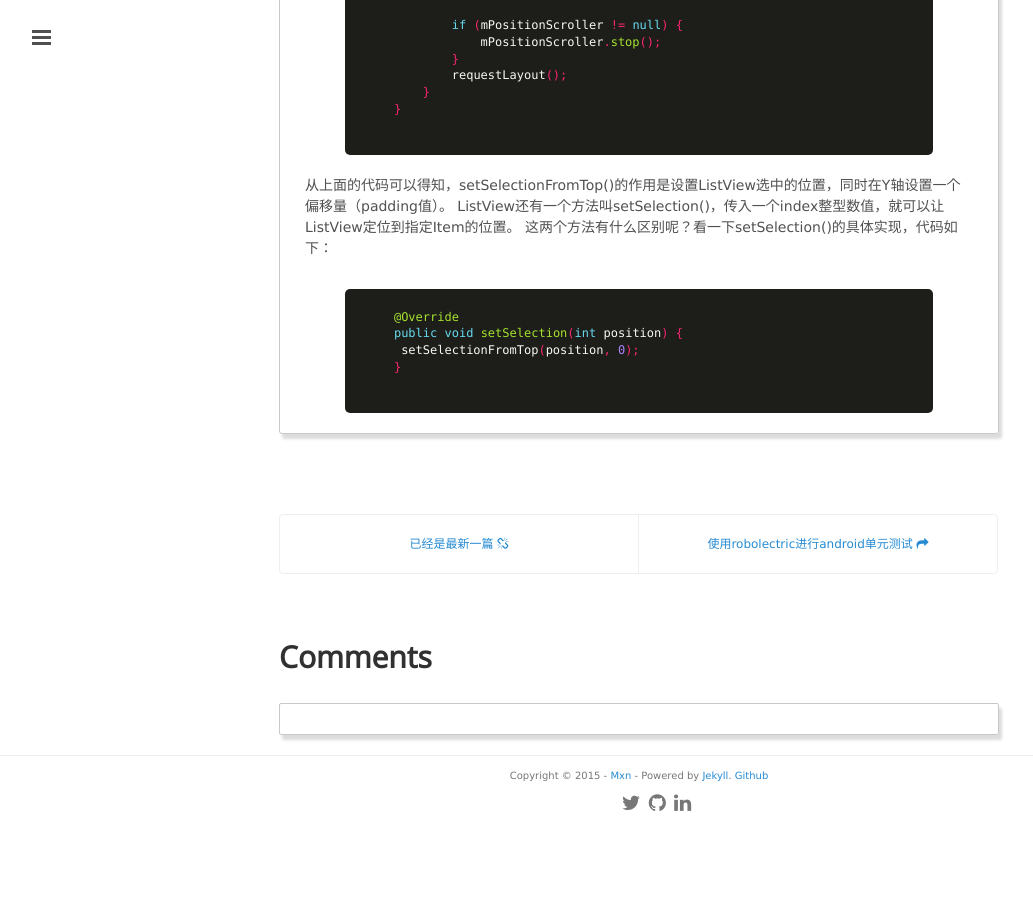
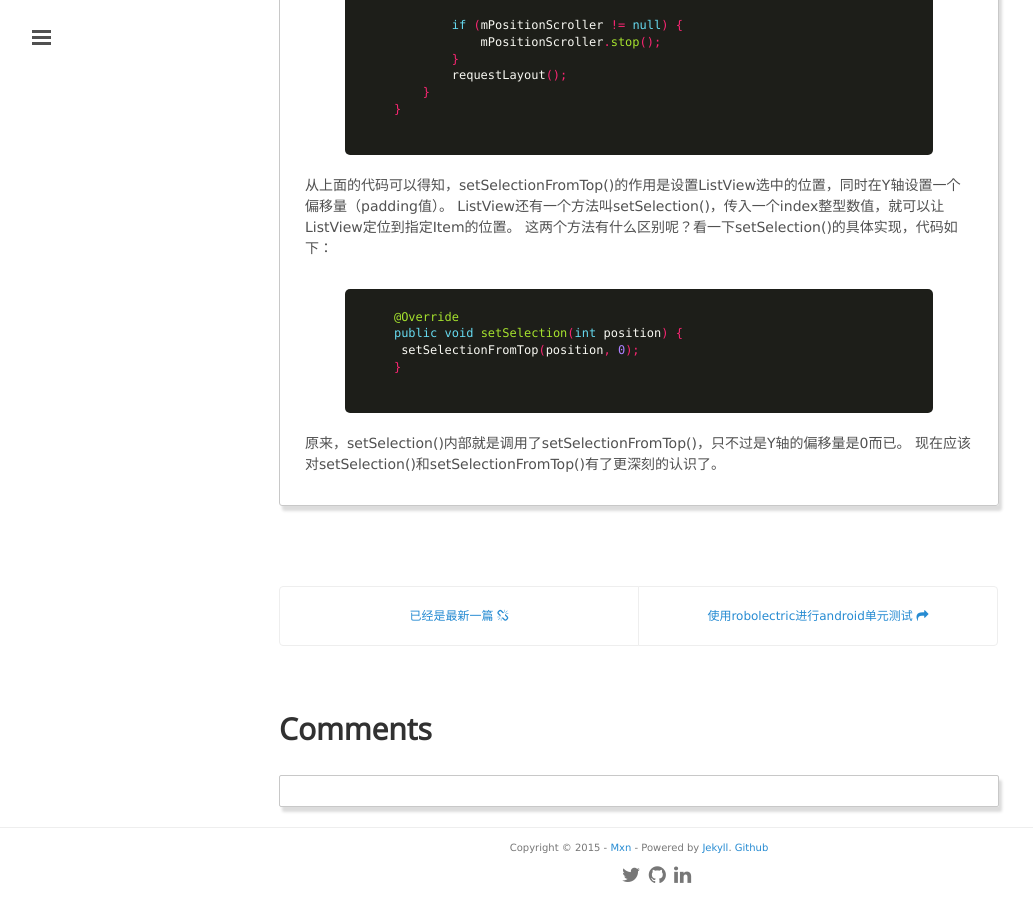
Before and after one commit to mxn21/mxn21.github.io, a Jekyll site: the page built from _posts/2015-7-11-深入理解listView的setSelectionFromTop.md, in a window 1280 px wide and 900 px high, scrolled down 1037 px. Shown: the whole window, without its empty margins (1-1034 px from the left). Built offline with Jekyll 4.4.1, drawn with Linux system fonts in a browser that asks for light colours; Markdown is read by kramdown in place of the engine named in the settings; comment, search, counter and statistics services are not loaded; before the commit the page ends 1865 px from its top, so only the background shows below that.

Commit message:
恶趣味
为期

```diff
--- a/_posts/2015-7-11-深入理解listView的setSelectionFromTop.md
+++ b/_posts/2015-7-11-深入理解listView的setSelectionFromTop.md
@@ -65,3 +65,6 @@
      setSelectionFromTop(position, 0);
     }
     {% endhighlight %}
+
+原来，setSelection()内部就是调用了setSelectionFromTop()，只不过是Y轴的偏移量是0而已。
+现在应该对setSelection()和setSelectionFromTop()有了更深刻的认识了。
```
